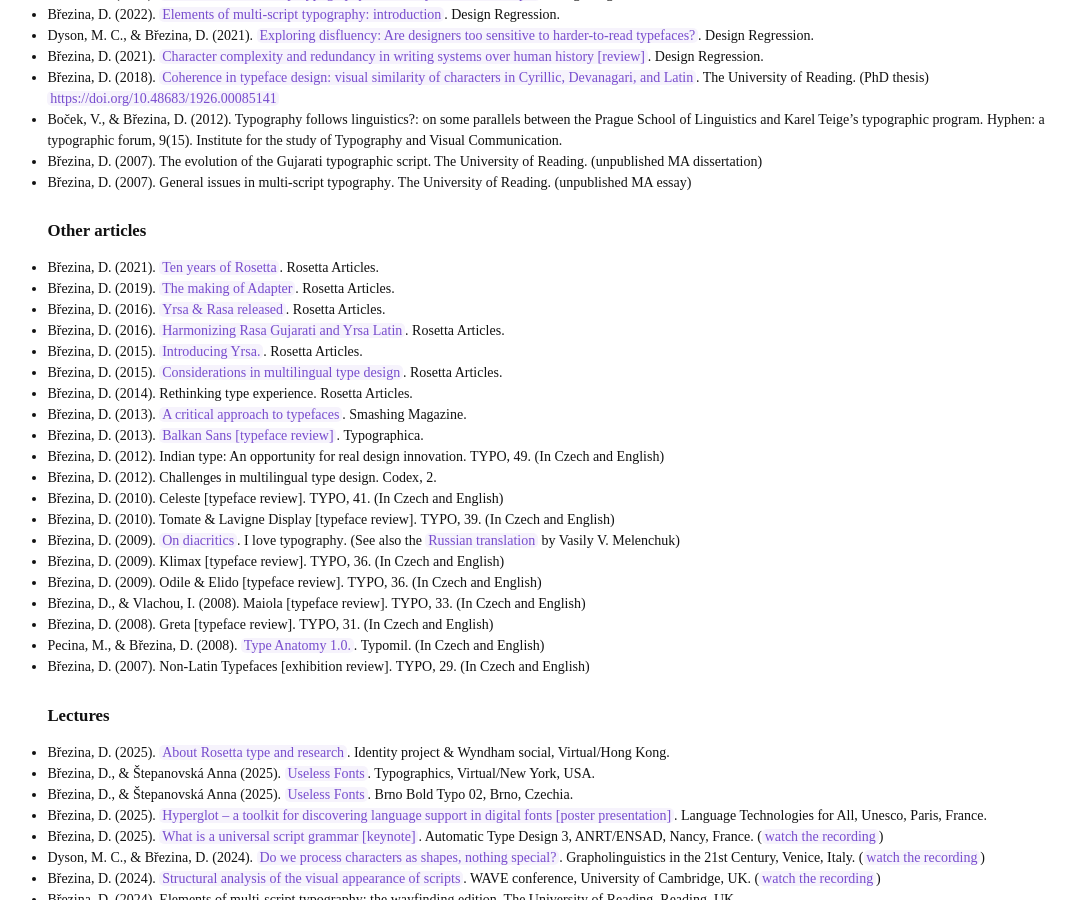
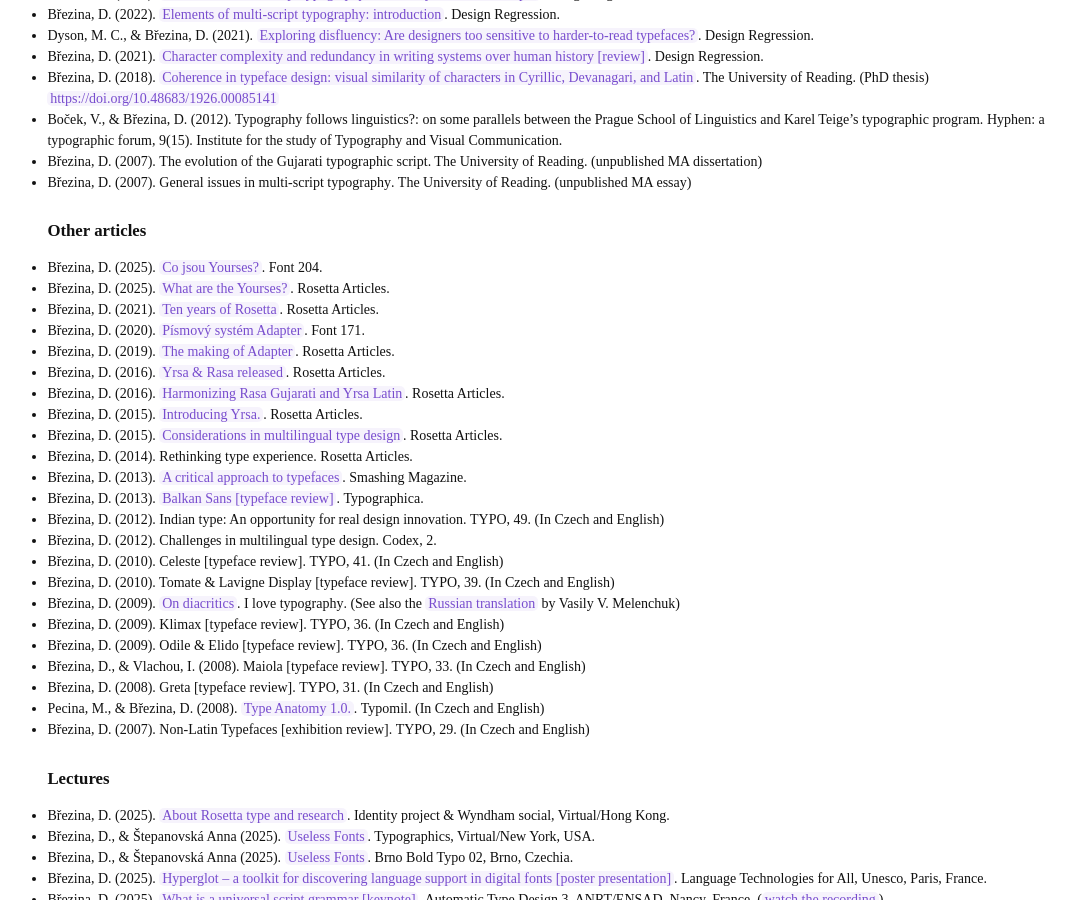
Before and after one commit to MrBrezina/mrbrezina.com, a Jekyll site: the page built from en/README.md, in a window 1280 px wide and 900 px high, scrolled down 1537 px. Shown: the whole window, without its empty margins (87-1163 px from the left). Built offline with Jekyll 4.4.1, drawn with Linux system fonts in a browser that asks for light colours; some web fonts are replaced.

Commit message:
Added a few new and old articles

```diff
--- a/_data/data.yaml
+++ b/_data/data.yaml
@@ -97,10 +97,28 @@ categories:
   items:
   - authors:
     - Březina, David
+    title: Co jsou Yourses?
+    publication: Font 204
+    date: 1. 11. 2025
+    url: https://rosettatype.com/articles/2026-01-20-co-jsou-yourses/
+  - authors:
+    - Březina, David
+    title: What are the Yourses?
+    publication: Rosetta Articles
+    date: 22. 5. 2025
+    url: https://rosettatype.com/articles/2025-05-22-what-are-the-yourses/
+  - authors:
+    - Březina, David
     title: Ten years of Rosetta
     publication: Rosetta Articles
     date: 11. 1. 2021
     url: https://rosettatype.com/articles/2021-01-11-ten-years-of-rosetta/
+  - authors:
+    - Březina, David
+    title: Písmový systém Adapter
+    publication: Font 171
+    date: 1. 5. 2020
+    url: https://rosettatype.com/articles/2020-05-01-pismovy-system-adapter/
   - authors:
     - Březina, David
     title: The making of Adapter
```
